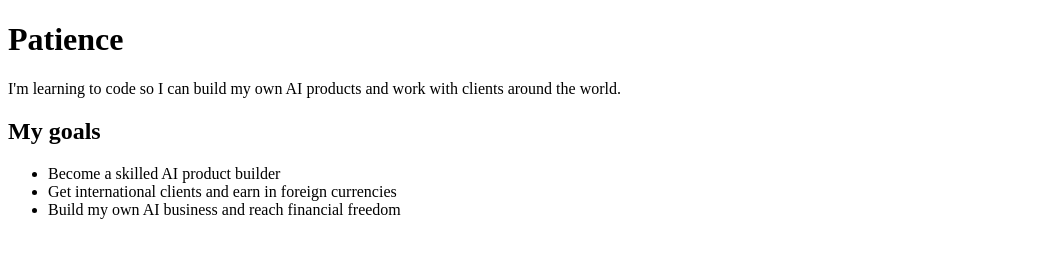
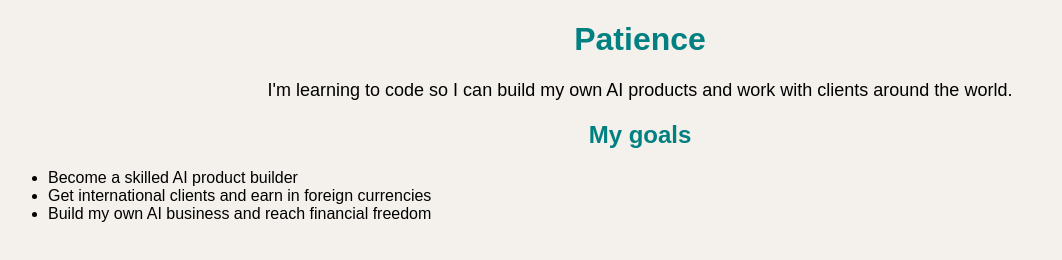
Before and after one commit to pey-codes/html-css-practice, a plain HTML site: page index.html in a window 1280 px wide. Shown: the whole page, without its empty margins (0-1062 px from the left). Drawn offline with Linux system fonts and the light colour scheme.

Commit message:
Add CSS Styling

```diff
--- a/index.html
+++ b/index.html
@@ -4,6 +4,24 @@
     <meta charset="UTF-8">
     <meta name="viewport" content="width=device-width, initial-scale=1.0">
     <title>My First Page</title>
+<style>
+    body {
+        background-color: #f4f1ec;
+        font-family: Arial, sans-serif;
+    }
+    h1 {
+        color: teal;
+        text-align: center;
+    }
+    h2 {
+        color: teal;
+        text-align: center;
+    }
+    p{
+        text-align: center;
+        font-size: 18px;
+    }
+</style>
 </head>
 <body>
     <h1>Patience</h1>
```
